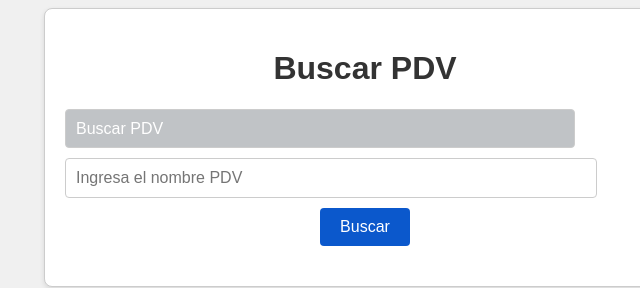
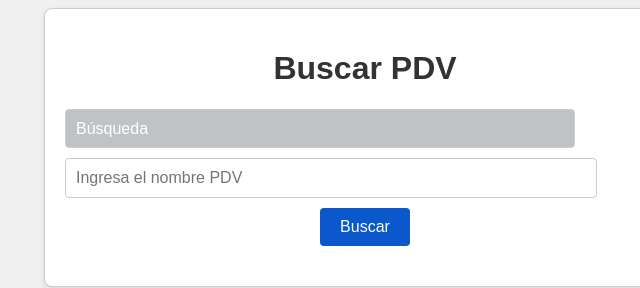
Before and after one commit to Phygital-exp/GPF, a plain HTML site: page index.html in a window 1280 px wide. Shown: the top 288 px of the page, 275-915 px from the left. Drawn offline with Linux system fonts and the light colour scheme.

Commit message:
Update index.html

```diff
--- a/index.html
+++ b/index.html
@@ -13,7 +13,7 @@
     <div class="search-container">
         <h1 id="searchTitle">Buscar PDV</h1>
         <select id="searchType" onchange="updateSearch()">
-            <option value="pdv">Buscar PDV</option>
+            <option value="pdv">Búsqueda</option>
             <option value="producto">Buscar Producto</option>
         </select>
         <input type="text" id="searchInput" placeholder="Ingresa el nombre PDV">
```
